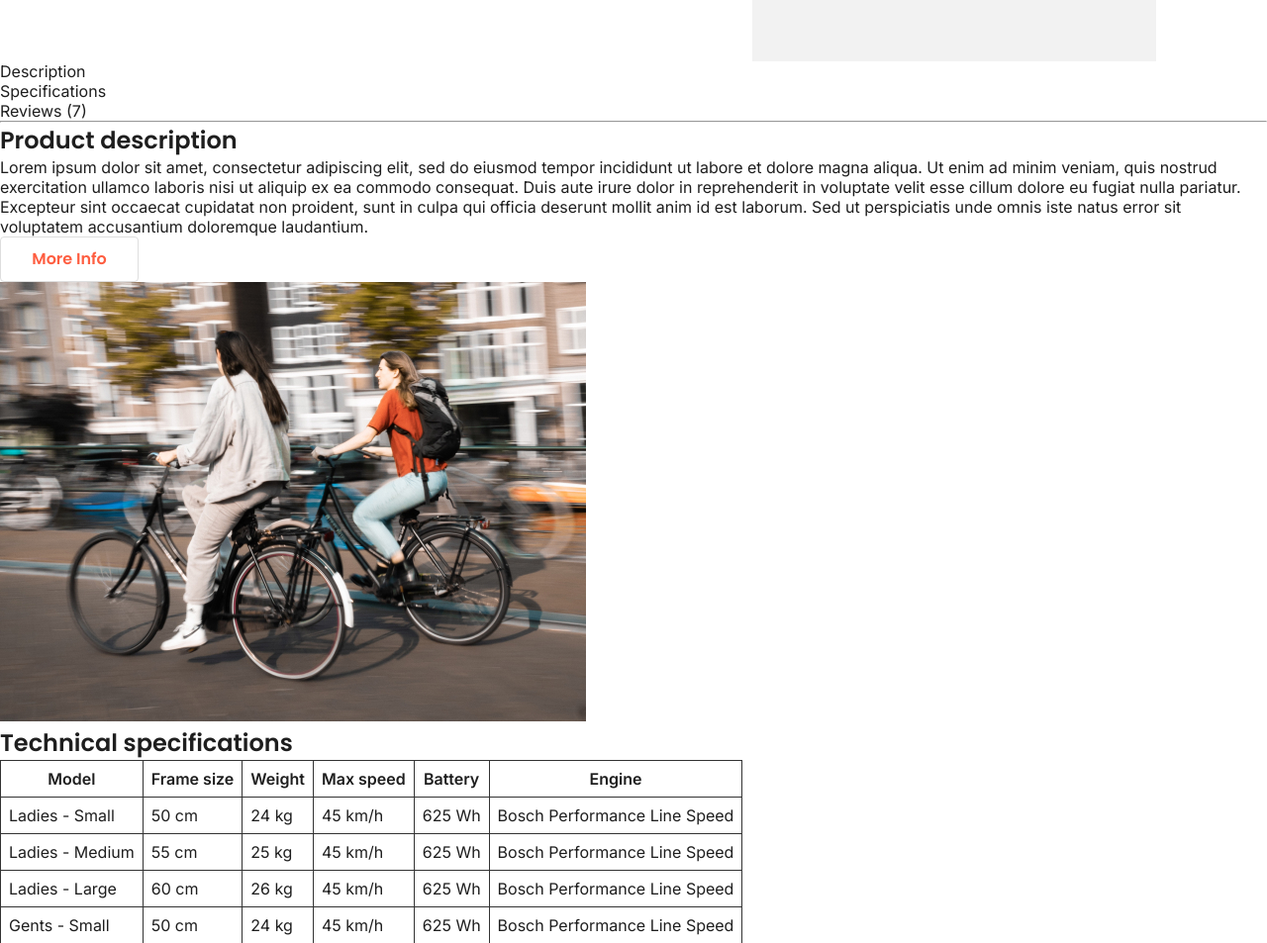
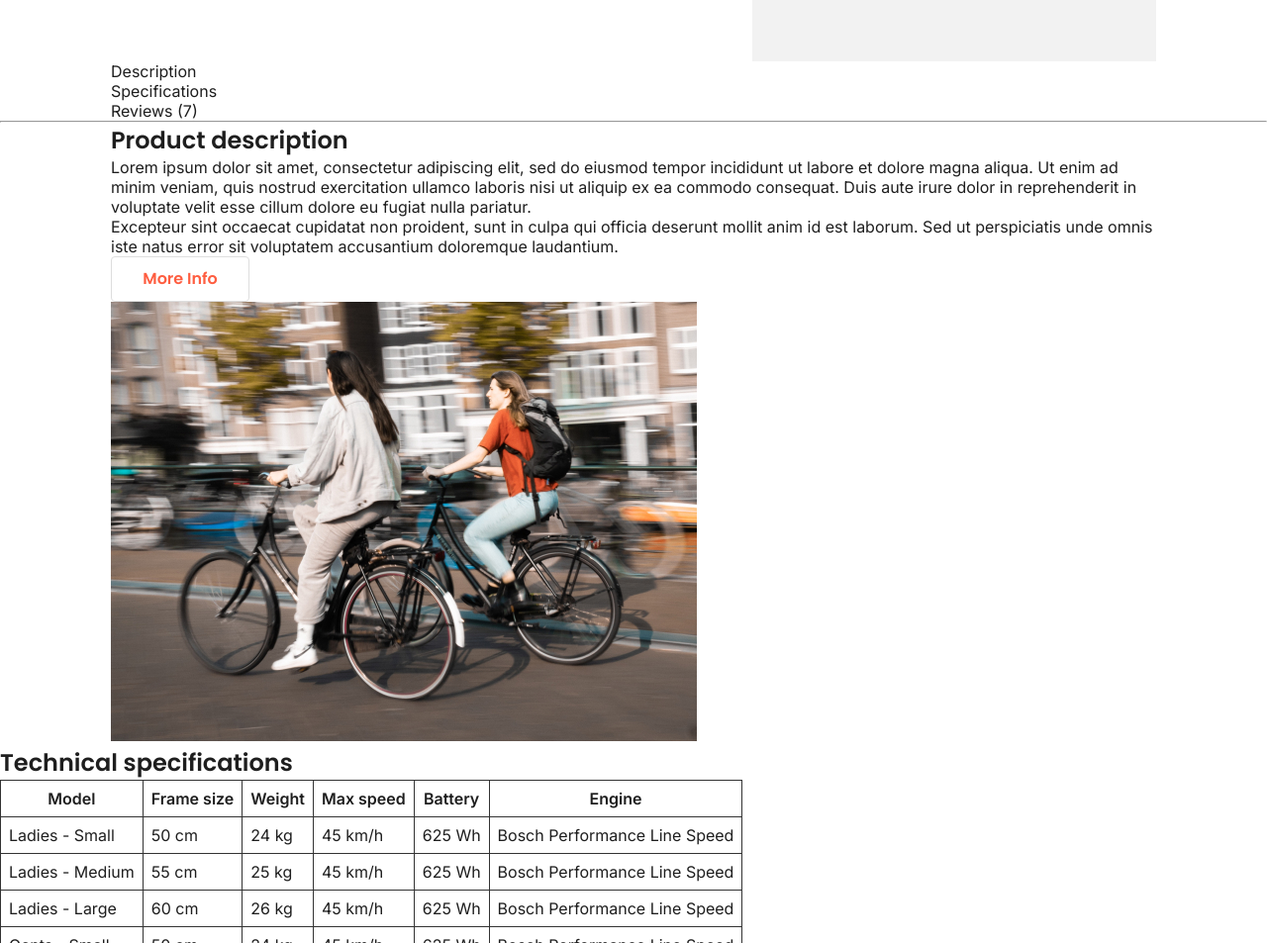
Before and after one commit to mariogilezan/enigmatry-task, a website built with Parcel: page src/index.html in a window 1280 px wide. Shown: the part 700-1653 px from the top of the page at 99% size. Built offline with nearby package versions, Linux system fonts and the light colour scheme.

Commit message:
move description nav and border outside of description section

```diff
--- a/src/index.html
+++ b/src/index.html
@@ -236,19 +236,18 @@
     </section>
     <!-- Product Section End -->
 
-    <!-- 4. Description Section -->
-    <section class="description">
     <!-- Description Navigation -->
-      <ul>
+    <ul class="description__navigation container">
       <li>Description</li>
       <li>Specifications</li>
       <li>Reviews (7)</li>
     </ul>
     <!-- Description Navigation End -->
-
     <!-- Description Border -->
     <hr class="description__border" />
 
+    <!-- 4. Description Section -->
+    <section class="description container">
       <!-- Description Content -->
       <div class="description__content">
         <!-- Description Title -->
@@ -263,7 +262,7 @@
           reprehenderit in voluptate velit esse cillum dolore eu fugiat nulla
           pariatur.
         </p>
-        <p class="description__text">
+        <p class="description__text description__text--last">
           Excepteur sint occaecat cupidatat non proident, sunt in culpa qui
           officia deserunt mollit anim id est laborum. Sed ut perspiciatis unde
           omnis iste natus error sit voluptatem accusantium doloremque
@@ -278,14 +277,14 @@
         >
           More Info
         </button>
+      </div>
+      <!-- Description Content End -->
 
       <!-- Description Image -->
       <div class="description__image">
         <img src="./images/bike-riding.jpg" alt="girls ride bikes" />
       </div>
       <!-- Description Image End -->
-      </div>
-      <!-- Description Content End -->
     </section>
     <!-- Description Section End -->
 
```
Lines whose indentation alone changed are shown as unchanged.
